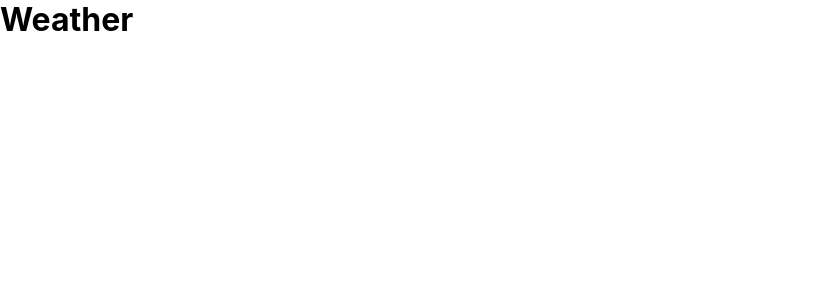
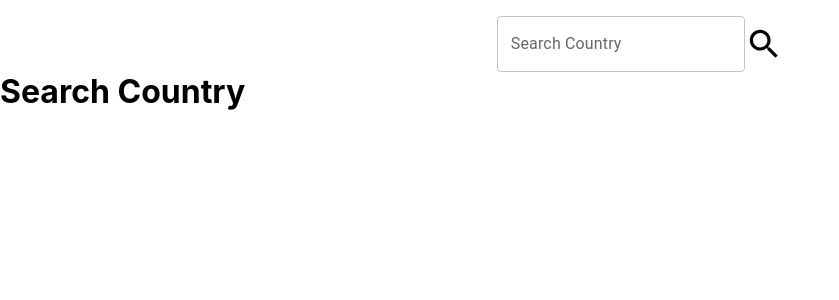
Before and after one commit to Bhaveshvaru/react-weather, a React (Create React App) app: page / in a window 1280 px wide. Shown: the top 300 px of the page, without its empty margins (0-839 px from the left). Built offline with nearby package versions, Linux system fonts and the light colour scheme.

Commit message:
added search and weather component

```diff
--- a/src/App.jsx
+++ b/src/App.jsx
@@ -1,9 +1,9 @@
-import Weather from './components/Weather.jsx'
-
+import Search from './components/search/Search'
+import React from 'react'
 function App() {
   return (
     <div>
-      <Weather />
+      <Search />
     </div>
   )
 }
--- a/src/components/Weather.jsx
+++ /dev/null
@@ -1,11 +0,0 @@
-import { useState, useEffect } from 'react'
-import WeatherInfo from './WeatherInfo.jsx'
-const Weather = () => {
-  return (
-    <div>
-      <WeatherInfo />
-    </div>
-  )
-}
-
-export default Weather
--- a/src/components/WeatherInfo.jsx
+++ /dev/null
@@ -1,33 +0,0 @@
-import axios from 'axios'
-import { useState, useEffect } from 'react'
-
-const WeatherInfo = () => {
-  const getData = () => {
-    const options = {
-      method: 'GET',
-      url: 'https://weatherapi-com.p.rapidapi.com/history.json',
-      params: { q: 'Singapore' },
-      headers: {
-        'X-RapidAPI-Key': process.env.REACT_APP_RapidAPIKey,
-        'X-RapidAPI-Host': process.env.REACT_APP_RapidAPIHost,
-      },
-    }
-
-    axios
-      .request(options)
-      .then(function (response) {
-        console.log(response.data)
-      })
-      .catch(function (error) {
-        console.error(error)
-      })
-  }
-  useEffect(() => {}, [])
-  return (
-    <div>
-      <h1 onClick={getData}>Weather</h1>
-    </div>
-  )
-}
-
-export default WeatherInfo
--- /dev/null
+++ b/src/components/search/Search.jsx
@@ -0,0 +1,61 @@
+import axios from 'axios'
+import React, { useState, useEffect } from 'react'
+import SearchIcon from '@mui/icons-material/Search'
+import { TextField } from '@mui/material'
+import './search.css'
+import Weather from '../weather/Weather.jsx'
+
+const Search = () => {
+  const date = new Date()
+  const d = date.toISOString().substring(0, 10)
+  const [searchField, setSearchField] = useState('')
+  const [location, setLocation] = useState([])
+  const [forecast, setForecast] = useState([])
+
+  // search handler function
+  const searchHandler = () => {
+    const options = {
+      method: 'GET',
+      url: 'https://weatherapi-com.p.rapidapi.com/history.json',
+      params: { q: `${searchField}`, dt: `${d}`, lang: 'en' },
+      headers: {
+        'X-RapidAPI-Key': process.env.REACT_APP_RapidAPIKey,
+        'X-RapidAPI-Host': process.env.REACT_APP_RapidAPIHost,
+      },
+    }
+
+    axios
+      .request(options)
+      .then(function (response) {
+        setLocation(response.data.location)
+        setForecast(response.data.forecast.forecastday)
+        setSearchField('')
+      })
+      .catch(function (error) {
+        if (error.code === 'ERR_BAD_REQUEST') {
+          window.alert('No Country Found! Try again...')
+          setSearchField('')
+        }
+      })
+  }
+  useEffect(() => {}, [])
+  return (
+    <>
+      <div className='search'>
+        <TextField
+          id='outlined-basic'
+          label='Search Country'
+          variant='outlined'
+          value={searchField}
+          onChange={(e) => setSearchField(e.target.value)}
+        />
+        <SearchIcon className='icon' onClick={searchHandler} />
+      </div>
+      {setLocation.length !== 0 ? (
+        <Weather forecastData={forecast} locationData={location} />
+      ) : null}
+    </>
+  )
+}
+
+export default Search
--- /dev/null
+++ b/src/components/search/search.css
@@ -0,0 +1,11 @@
+.search {
+    margin-top: 1rem;
+  display: flex;
+  justify-content: center;
+  align-items: center;
+}
+
+.icon {
+  font-size: 2.4rem !important;
+  cursor: pointer;
+}
--- /dev/null
+++ b/src/components/weather/Weather.jsx
@@ -0,0 +1,52 @@
+import React, { useState, useEffect } from 'react'
+import './weather.css'
+import Moment from 'moment'
+const Weather = ({ forecastData, locationData }) => {
+  const getimg = () => {
+    let img = forecastData[0].day.condition.icon.substring(
+      2,
+      forecastData[0].day.condition.icon.length
+    )
+    return `https://${img}`
+  }
+  const getDayfromDate = () => {
+    const week = [
+      'Sunday',
+      'Monday',
+      'Tuesday',
+      'Wednesday',
+      'Thursday',
+      'Friday',
+      'Saturday',
+    ]
+    const d = locationData.localtime.substring(0, 10)
+    const date = new Date(`${d}`)
+    let day = date.getDay(date)
+    return week[day]
+  }
+
+  useEffect(() => {}, [])
+  return (
+    <div>
+      {locationData.length !== 0 && forecastData.length !== 0 ? (
+        <>
+          <h1>
+            {locationData.name}, {locationData.country}
+          </h1>
+          <h1>
+            {Moment(locationData.localtime.substring(0, 10)).format(
+              'YYYY/MM/DD'
+            )}
+          </h1>
+          <h1>{getDayfromDate()}</h1>
+          <img src={getimg()} alt='condition' />
+          <h1>{forecastData[0].day.condition.text}</h1>
+        </>
+      ) : (
+        <h1>Search Country</h1>
+      )}
+    </div>
+  )
+}
+
+export default Weather
```
Also changed, not shown: package.json (+6 -1 lines), src/components/weather/weather.css (added), 1 other file (tests, documents, lock files or other folders).
